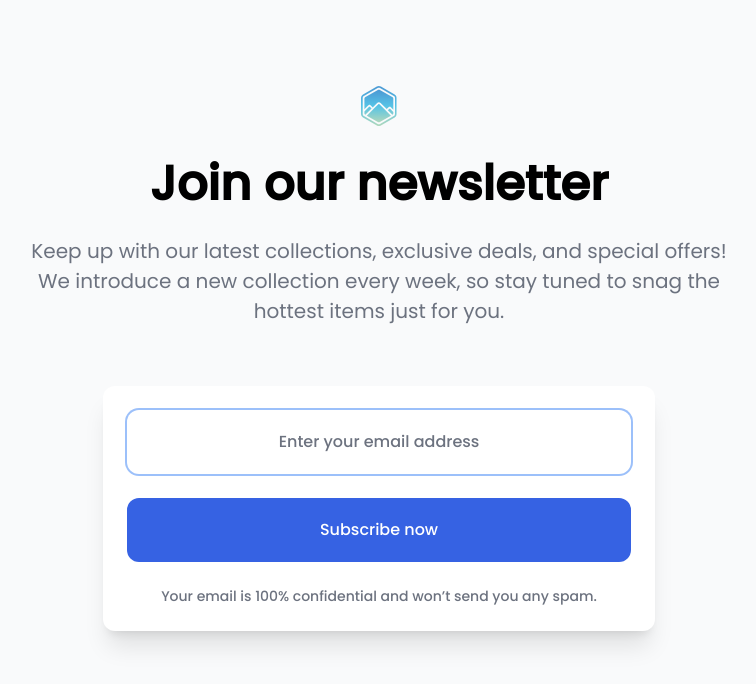
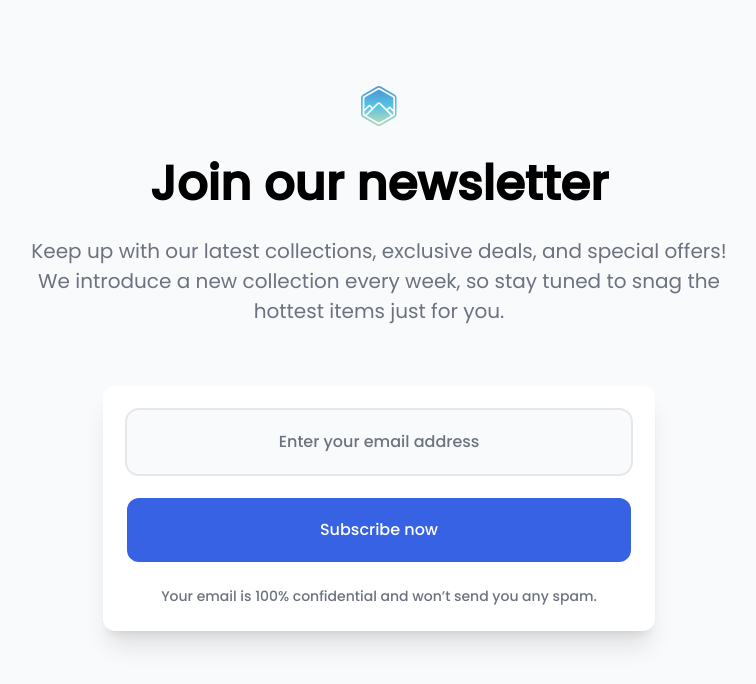
Before and after one commit to EdiedRamos/devchallenges, a Next.js app: page /join-our-newsletter in a window 1280 px wide. Shown: the top 684 px of the page, without its empty margins (261-1017 px from the left). Built offline with nearby package versions, Linux system fonts and the light colour scheme.

Commit message:
feat: implement design

```diff
--- a/src/app/join-our-newsletter/components/inputEmail.tsx
+++ b/src/app/join-our-newsletter/components/inputEmail.tsx
@@ -7,7 +7,7 @@ export function InputEmail({ children, className, ...rest }: Props) {
     <div>
       <input
         type="email"
-        className={`w-full py-5 ring-2 text-center outline-none rounded-xl placeholder:text-jo-gray placeholder:font-medium text-jo-gray focus:ring-jo-blue ${className}`}
+        className={`w-full py-5 ring-2 bg-jo-cream ring-jo-light-gray text-center outline-none rounded-xl placeholder:text-jo-gray placeholder:font-medium text-jo-gray focus:ring-jo-blue ${className}`}
         {...rest}
       />
     </div>
```
